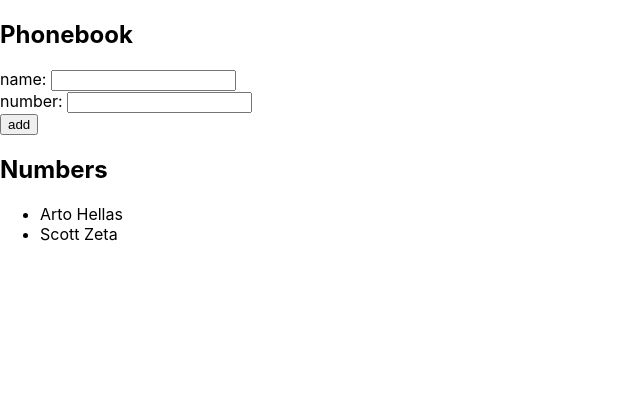
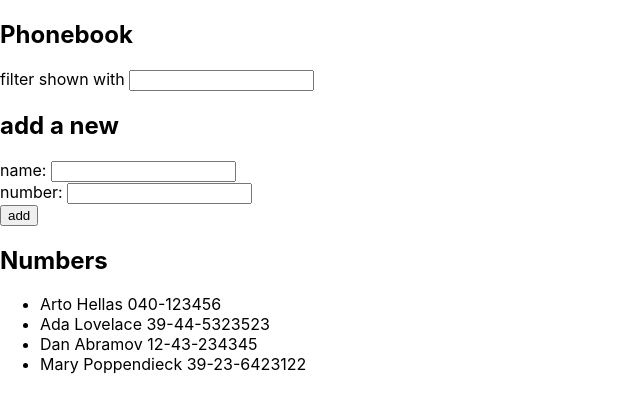
Before and after one commit to Scott-Zeta/FullStackOpen_MOOC, a React (Create React App) app in the folder Part2/phonebook/: page / in a window 1280 px wide. Shown: the top 412 px of the page, without its empty margins (0-640 px from the left). Built offline with nearby package versions, Linux system fonts and the light colour scheme.

Commit message:
exercise 2.9

```diff
--- a/Part2/phonebook/src/App.js
+++ b/Part2/phonebook/src/App.js
@@ -4,10 +4,14 @@ import Content from './components/Content';
 
 const App = () => {
   const [persons, setPersons] = useState([
-    { name: 'Arto Hellas' }, { name: 'Scott Zeta' }
+    { name: 'Arto Hellas', number: '040-123456', id: 1 },
+    { name: 'Ada Lovelace', number: '39-44-5323523', id: 2 },
+    { name: 'Dan Abramov', number: '12-43-234345', id: 3 },
+    { name: 'Mary Poppendieck', number: '39-23-6423122', id: 4 }
   ])
   const [newName, setNewName] = useState('')
   const [newNumber, setNumber] = useState('')
+  const [show, setShow] = useState('')
 
   const addName = (event) =>{
     event.preventDefault()
@@ -24,12 +28,15 @@ const App = () => {
     }
   }
   const onChange = (event) =>{
-    //console.log("changing: ", event.target.value)
     setNewName(event.target.value)
   }
   const numOnChange = (event) =>{
     setNumber(event.target.value)
   }
+  const showOnChange = (event) =>{
+    setShow(event.target.value)
+  }
+
 
   const Duplicate = (check) =>{
     for(let i = 0; i < persons.length; i++){
@@ -47,6 +54,10 @@ const App = () => {
   return (
     <div>
       <h2>Phonebook</h2>
+      <div>
+        filter shown with <input value={show} onChange={showOnChange}/>
+      </div>
+      <h2>add a new</h2>
       <form onSubmit={addName}>
         <div>
           name: <input value={newName} onChange={onChange}/><br></br>
@@ -57,7 +68,8 @@ const App = () => {
         </div>
       </form>
       <h2>Numbers</h2>
-        <Content persons={persons} />
+      {console.log(show)}
+        <Content persons={persons} filter={show} />
     </div>
   )
 }
--- a/Part2/phonebook/src/components/Content.js
+++ b/Part2/phonebook/src/components/Content.js
@@ -1,13 +1,21 @@
 import React from 'react'
 import Person from './Person';
 
-const Content = ({persons}) =>{
-// console.log(persons.length)
-
-return(
-    <ul>
-        {persons.map((p,i) => <Person key={i} person={p}/>)}
-    </ul>
-)
+const Content = ({ persons,filter}) => {
+    // console.log(persons.length)
+    if (filter === '') {
+        return (
+            <ul>
+                {persons.map((p, i) => <Person key={i} person={p} />)}
+            </ul>
+        )
+    } else {
+        console.log("filter running" , filter)
+        return(
+            <ul>
+                {persons.filter(p => p.name.toLowerCase().includes(filter.toLowerCase())).map((p, i) => <Person key={i} person={p} />)}
+            </ul>
+        )
+    }
 }
 export default Content
```
